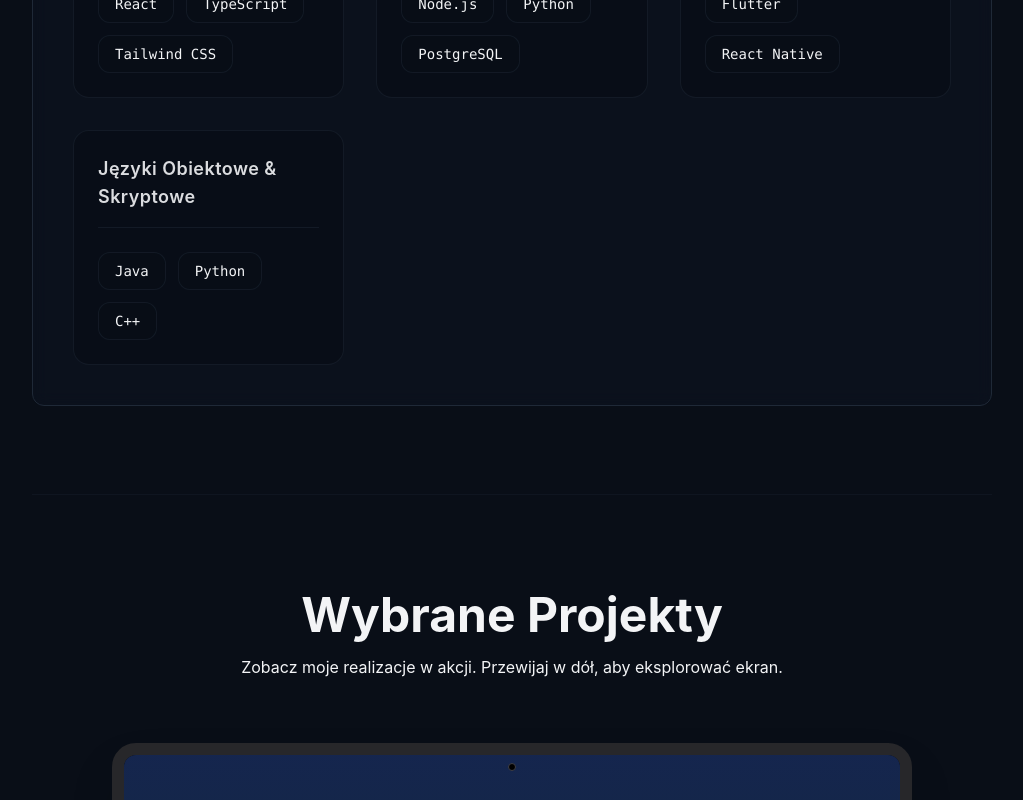
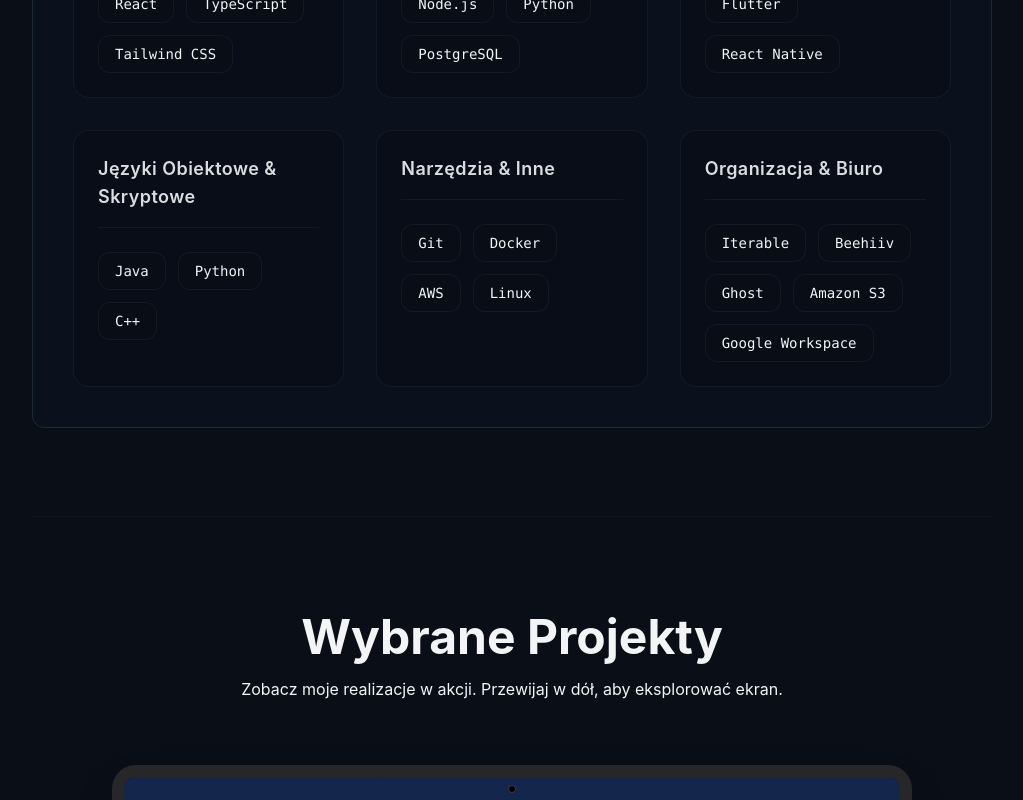
Before and after one commit to DawOrl/portfolio_web, a Next.js app: page / in a window 1280 px wide. Shown: the part 1640-2440 px from the top of the page, without its empty margins (128-1151 px from the left). Built offline with nearby package versions, Linux system fonts and the light colour scheme.

Commit message:
refactor: add missing skill categories to TechStack component for comprehensive coverage

```diff
--- a/src/components/blocks/TechStack.tsx
+++ b/src/components/blocks/TechStack.tsx
@@ -18,6 +18,14 @@ const skillCategories = [
   {
     title: "Języki Obiektowe & Skryptowe",
     skills: ["Java", "Python", "C++"],
+  },
+  {
+    title: "Narzędzia & Inne",
+    skills: ["Git", "Docker", "AWS", "Linux"],
+  },
+  {
+    title: "Organizacja & Biuro",
+    skills: ["Iterable", "Beehiiv", "Ghost", "Amazon S3", "Google Workspace"],
   }
 ];
 
```
